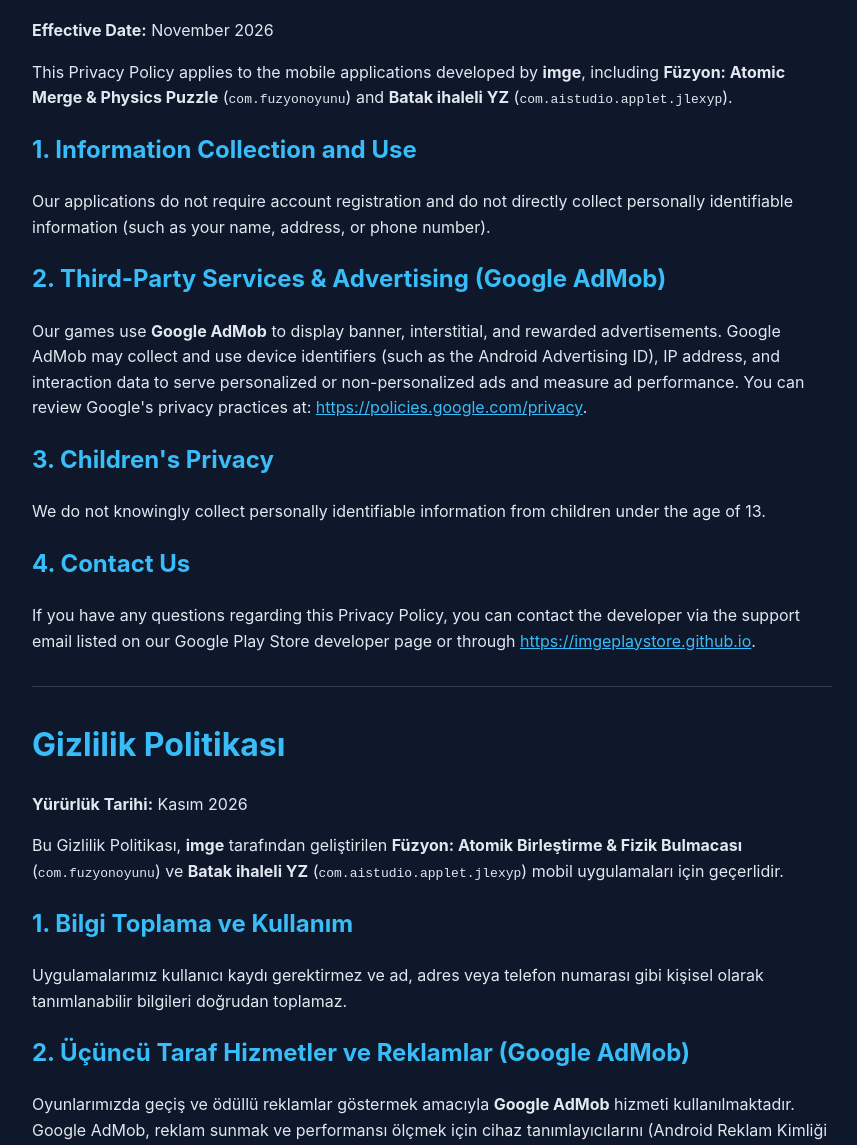
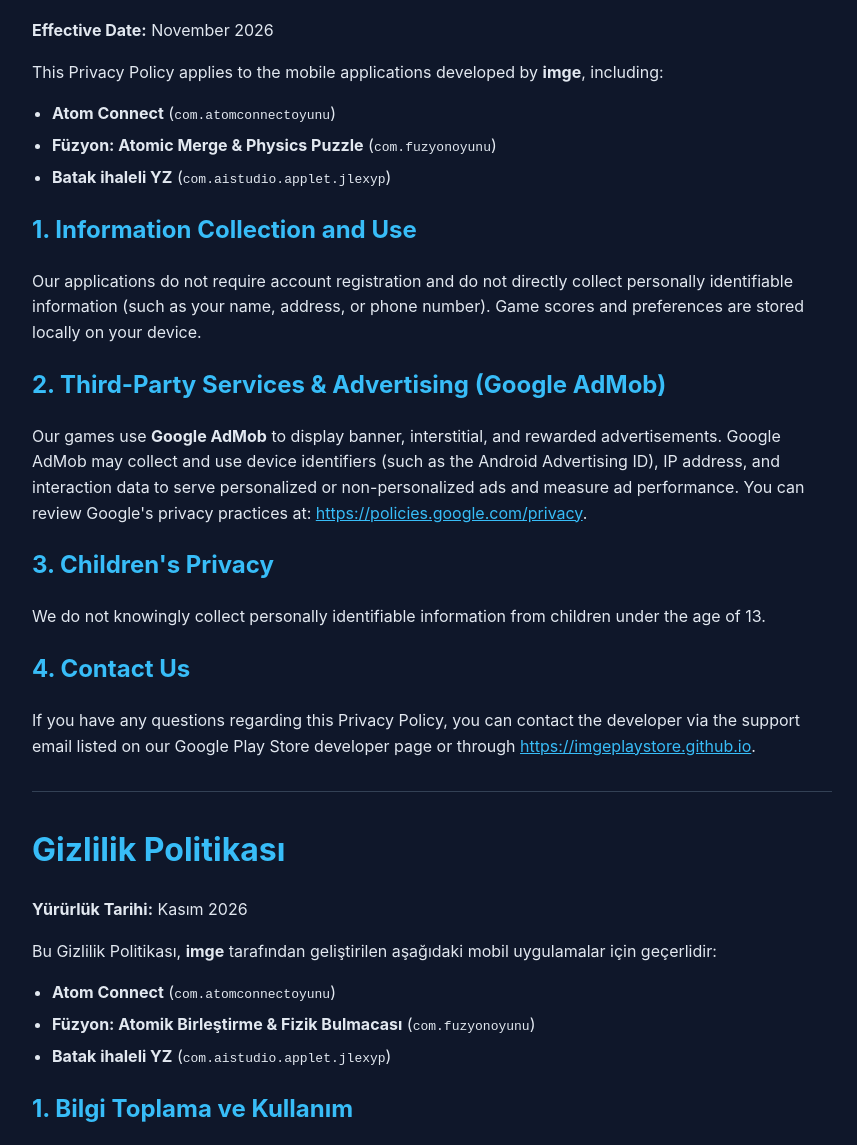
Before and after one commit to imgeplaystore/imgeplaystore.github.io, a plain HTML site: page privacy.html in a window 1280 px wide. Shown: the part 108-1253 px from the top of the page, without its empty margins (208-1065 px from the left). Drawn offline with Linux system fonts and the light colour scheme.

Commit message:
privacy.html

```diff
--- a/privacy.html
+++ b/privacy.html
@@ -9,18 +9,25 @@
     h1, h2 { color: #38bdf8; }
     hr { border: 0; border-top: 1px solid #334155; margin: 32px 0; }
     a { color: #38bdf8; }
+    ul { padding-left: 20px; }
+    li { margin-bottom: 6px; }
   </style>
 </head>
 <body>
   <h1>Privacy Policy</h1>
   <p><strong>Effective Date:</strong> November 2026</p>
-  <p>This Privacy Policy applies to the mobile applications developed by <strong>imge</strong>, including <strong>Füzyon: Atomic Merge & Physics Puzzle</strong> (<code>com.fuzyonoyunu</code>) and <strong>Batak ihaleli YZ</strong> (<code>com.aistudio.applet.jlexyp</code>).</p>
+  <p>This Privacy Policy applies to the mobile applications developed by <strong>imge</strong>, including:</p>
+  <ul>
+    <li><strong>Atom Connect</strong> (<code>com.atomconnectoyunu</code>)</li>
+    <li><strong>Füzyon: Atomic Merge & Physics Puzzle</strong> (<code>com.fuzyonoyunu</code>)</li>
+    <li><strong>Batak ihaleli YZ</strong> (<code>com.aistudio.applet.jlexyp</code>)</li>
+  </ul>
 
   <h2>1. Information Collection and Use</h2>
-  <p>Our applications do not require account registration and do not directly collect personally identifiable information (such as your name, address, or phone number).</p>
+  <p>Our applications do not require account registration and do not directly collect personally identifiable information (such as your name, address, or phone number). Game scores and preferences are stored locally on your device.</p>
 
   <h2>2. Third-Party Services & Advertising (Google AdMob)</h2>
-  <p>Our games use <strong>Google AdMob</strong> to display banner, interstitial, and rewarded advertisements. Google AdMob may collect and use device identifiers (such as the Android Advertising ID), IP address, and interaction data to serve personalized or non-personalized ads and measure ad performance. You can review Google's privacy practices at: <a href="https://policies.google.com/privacy" target="_blank">https://policies.google.com/privacy</a>.</p>
+  <p>Our games use <strong>Google AdMob</strong> to display banner, interstitial, and rewarded advertisements. Google AdMob may collect and use device identifiers (such as the Android Advertising ID), IP address, and interaction data to serve personalized or non-personalized ads and measure ad performance. You can review Google's privacy practices at: <a href="https://policies.google.com/privacy" target="_blank" rel="noopener noreferrer">https://policies.google.com/privacy</a>.</p>
 
   <h2>3. Children's Privacy</h2>
   <p>We do not knowingly collect personally identifiable information from children under the age of 13.</p>
@@ -32,15 +39,23 @@
 
   <h1>Gizlilik Politikası</h1>
   <p><strong>Yürürlük Tarihi:</strong> Kasım 2026</p>
-  <p>Bu Gizlilik Politikası, <strong>imge</strong> tarafından geliştirilen <strong>Füzyon: Atomik Birleştirme & Fizik Bulmacası</strong> (<code>com.fuzyonoyunu</code>) ve <strong>Batak ihaleli YZ</strong> (<code>com.aistudio.applet.jlexyp</code>) mobil uygulamaları için geçerlidir.</p>
+  <p>Bu Gizlilik Politikası, <strong>imge</strong> tarafından geliştirilen aşağıdaki mobil uygulamalar için geçerlidir:</p>
+  <ul>
+    <li><strong>Atom Connect</strong> (<code>com.atomconnectoyunu</code>)</li>
+    <li><strong>Füzyon: Atomik Birleştirme & Fizik Bulmacası</strong> (<code>com.fuzyonoyunu</code>)</li>
+    <li><strong>Batak ihaleli YZ</strong> (<code>com.aistudio.applet.jlexyp</code>)</li>
+  </ul>
 
   <h2>1. Bilgi Toplama ve Kullanım</h2>
-  <p>Uygulamalarımız kullanıcı kaydı gerektirmez ve ad, adres veya telefon numarası gibi kişisel olarak tanımlanabilir bilgileri doğrudan toplamaz.</p>
+  <p>Uygulamalarımız kullanıcı kaydı gerektirmez ve ad, adres veya telefon numarası gibi kişisel olarak tanımlanabilir bilgileri doğrudan toplamaz. Oyun skorları ve ayarlar yalnızca cihazınızda yerel olarak saklanır.</p>
 
   <h2>2. Üçüncü Taraf Hizmetler ve Reklamlar (Google AdMob)</h2>
-  <p>Oyunlarımızda geçiş ve ödüllü reklamlar göstermek amacıyla <strong>Google AdMob</strong> hizmeti kullanılmaktadır. Google AdMob, reklam sunmak ve performansı ölçmek için cihaz tanımlayıcılarını (Android Reklam Kimliği gibi) ve IP adresini işleyebilir. Google gizlilik politikasına şu adresten ulaşabilirsiniz: <a href="https://policies.google.com/privacy" target="_blank">https://policies.google.com/privacy</a>.</p>
+  <p>Oyunlarımızda geçiş ve ödüllü reklamlar göstermek amacıyla <strong>Google AdMob</strong> hizmeti kullanılmaktadır. Google AdMob, reklam sunmak ve performansı ölçmek için cihaz tanımlayıcılarını (Android Reklam Kimliği gibi) ve IP adresini işleyebilir. Google gizlilik politikasına şu adresten ulaşabilirsiniz: <a href="https://policies.google.com/privacy" target="_blank" rel="noopener noreferrer">https://policies.google.com/privacy</a>.</p>
 
-  <h2>3. İletişim</h2>
+  <h2>3. Çocukların Gizliliği</h2>
+  <p>13 yaşın altındaki çocuklardan bilerek kişisel olarak tanımlanabilir bilgi toplamıyoruz.</p>
+
+  <h2>4. İletişim</h2>
   <p>Gizlilik politikamızla ilgili sorularınız için Google Play Store geliştirici sayfamızda yer alan iletişim e-postası veya <a href="https://imgeplaystore.github.io">https://imgeplaystore.github.io</a> üzerinden bize ulaşabilirsiniz.</p>
 </body>
 </html>
```
